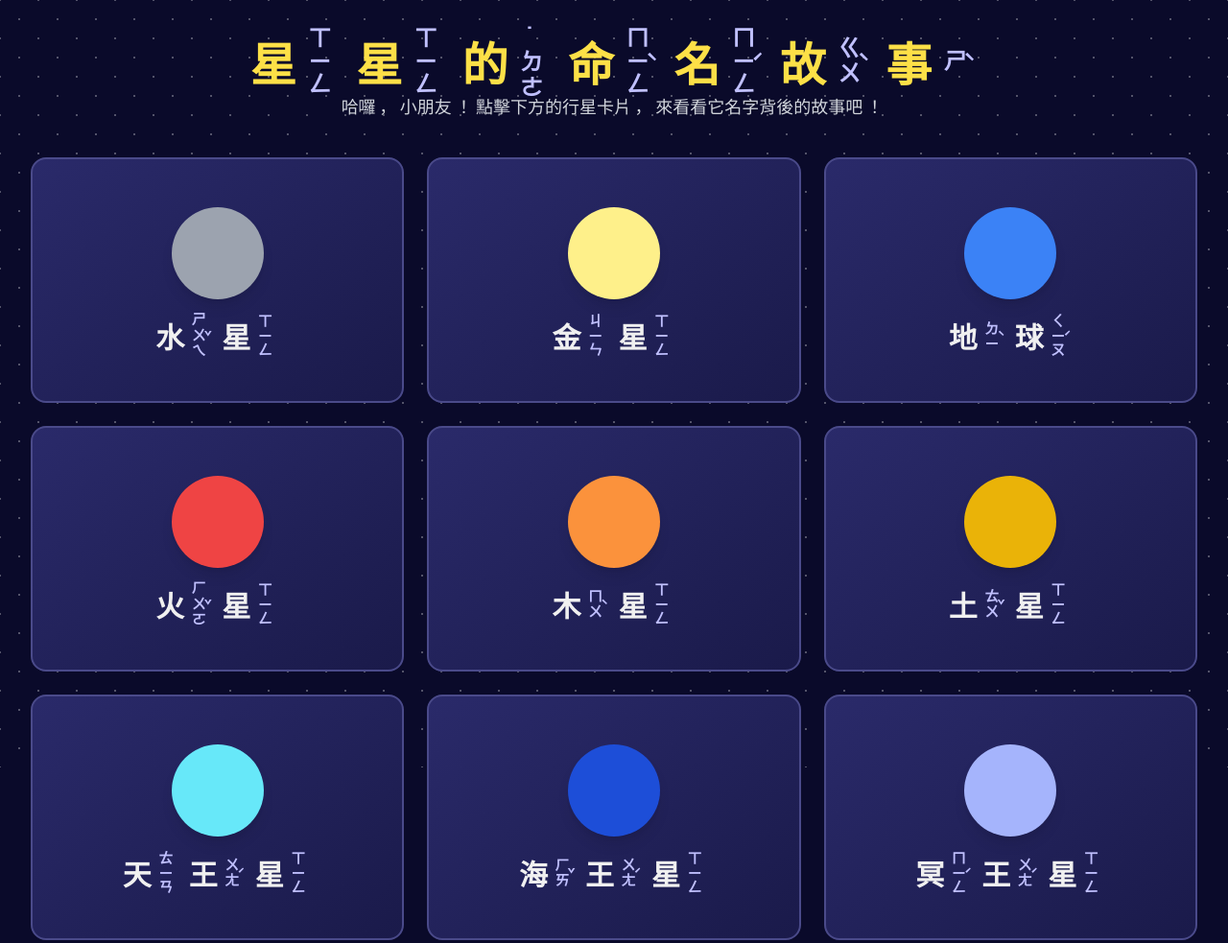
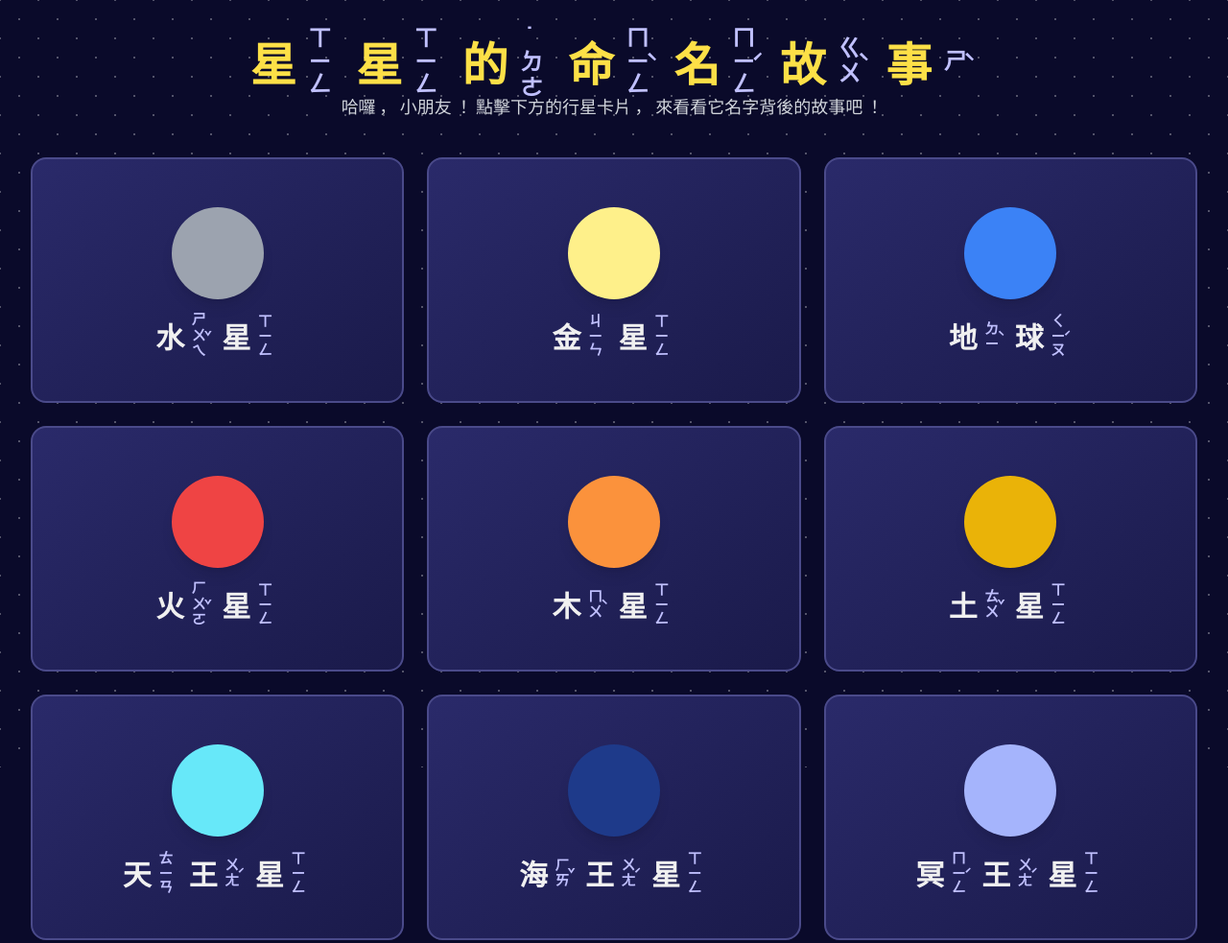
Before and after one commit to cybill301/nhps.outerSpace, a plain HTML site: page index.html in a window 1280 px wide. Shown: the top 983 px of the page at 96% size. Drawn offline with nearby package versions, Linux system fonts and the light colour scheme.

Commit message:
Update index.html
九大行星「冥王星」內文修改，海王星顏色更改避免與地球顏色類同

```diff
--- a/index.html
+++ b/index.html
@@ -202,8 +202,8 @@
             { name: "木星", zhuyin: "ㄇㄨˋ ㄒㄧㄥ", eng: "Jupiter", color: "bg-orange-400", story: "「朱比特」是羅馬神話裡的「眾神之王」，就像是所有神仙的國王一樣。木星是太陽系行星家族中的「巨無霸」，體積比其他所有行星加起來還要大！所以要用最有氣勢的眾神之王「朱比特」來命名才行！" },
             { name: "土星", zhuyin: "ㄊㄨˇ ㄒㄧㄥ", eng: "Saturn", color: "bg-yellow-500", story: "「薩圖恩」是羅馬神話中的「農業之神」。土星最特別的地方，就是它身上那一圈美麗的「行星環」，讓它看起來就像戴著一個漂亮的呼拉圈。在古代，土星是人們用肉眼能看到最遠的行星，所以就用了這位重要的神來命名。" },
             { name: "天王星", zhuyin: "ㄊㄧㄢ ㄨㄤˊ ㄒㄧㄥ", eng: "Uranus", color: "bg-cyan-300", story: "這是科學家用望遠鏡才發現的行星。它的名字來自希臘神話中的「天空之神」——烏拉諾斯。他是天空的化身，也是眾神之王朱比特的爺爺喔！用天空之神來為這顆淡藍色的星球命名，是不是很夢幻呢？" },
-            { name: "海王星", zhuyin: "ㄏㄞˇ ㄨㄤˊ ㄒㄧㄥ", eng: "Neptune", color: "bg-blue-700", story: "海王星是一顆非常漂亮的深藍色星球，就像一片浩瀚又神秘的大海洋。所以，人們就用了羅馬神話中掌管海洋的「海神」——尼普頓來為它命名。神話裡的海神手上總是拿著一把強大的三叉戟。" },
-            { name: "冥王星", zhuyin: "ㄇㄧㄥˊ ㄨㄤˊ ㄒㄧㄥ", eng: "Pluto", color: "bg-indigo-300", story: "「普魯托」是羅馬神話中，掌管遙遠又神秘的地底世界的神。因為冥王星距離太陽非常遙遠，那裡又冷又暗，所以人們就用了冥王「普魯托」的名字來稱呼它。現在它被歸類為「矮行星」喔！" }
+            { name: "海王星", zhuyin: "ㄏㄞˇ ㄨㄤˊ ㄒㄧㄥ", eng: "Neptune", color: "bg-blue-900", story: "海王星是一顆非常漂亮的深藍色星球，就像一片浩瀚又神秘的大海洋。所以，人們就用了羅馬神話中掌管海洋的「海神」——尼普頓來為它命名。神話裡的海神手上總是拿著一把強大的三叉戟。" },
+            { name: "冥王星", zhuyin: "ㄇㄧㄥˊ ㄨㄤˊ ㄒㄧㄥ", eng: "Pluto", color: "bg-indigo-300", story: "「普魯托」是羅馬神話中，掌管遙遠又神秘的地底世界的神。因為冥王星距離太陽非常遙遠，那裡又冷又暗，所以人們就用了冥王「普魯托」的名字來稱呼它。PS: 在2006年，冥王星被重新分類為「矮行星」。" }
         ];
 
         const quizData = [
```
